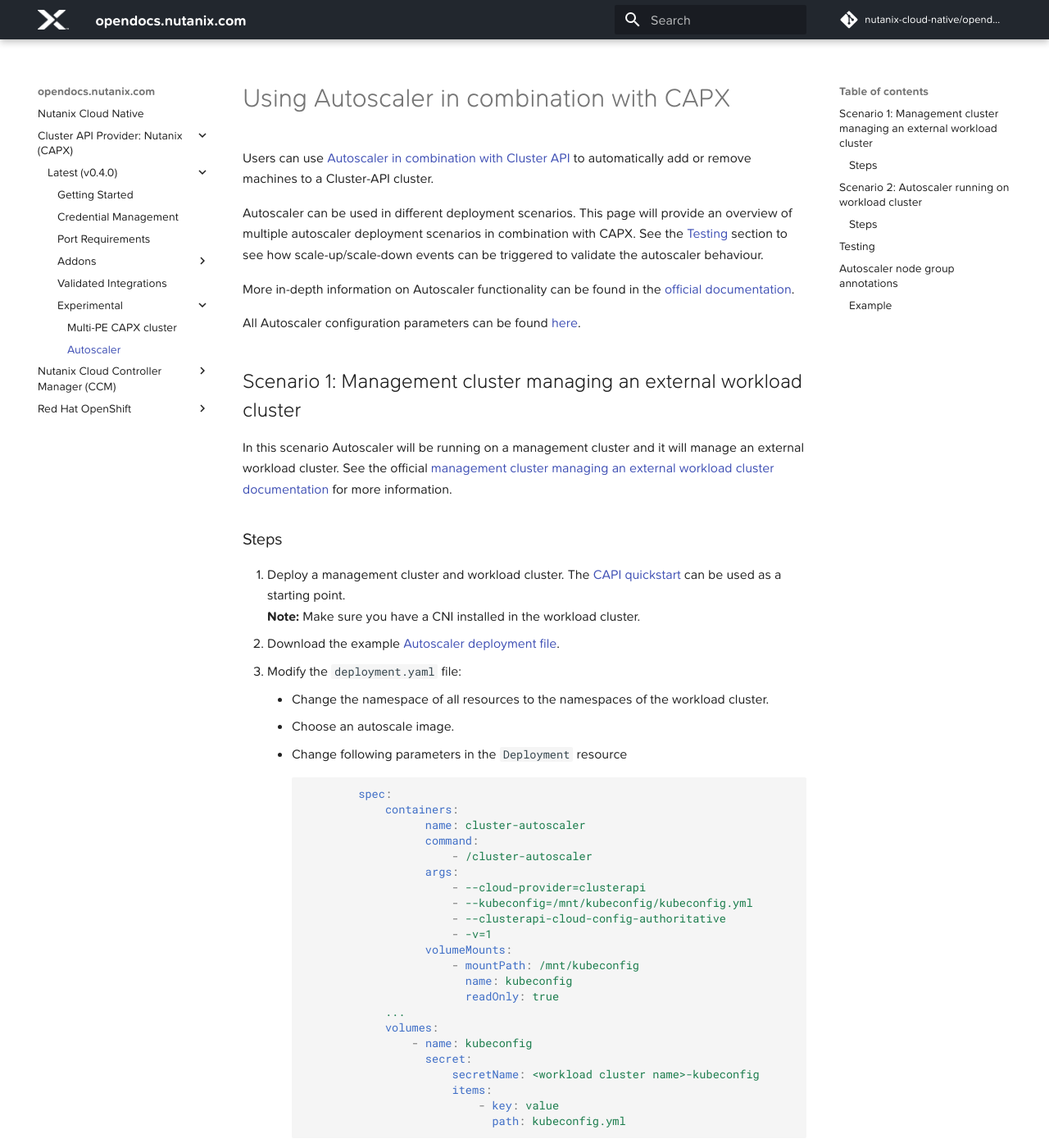
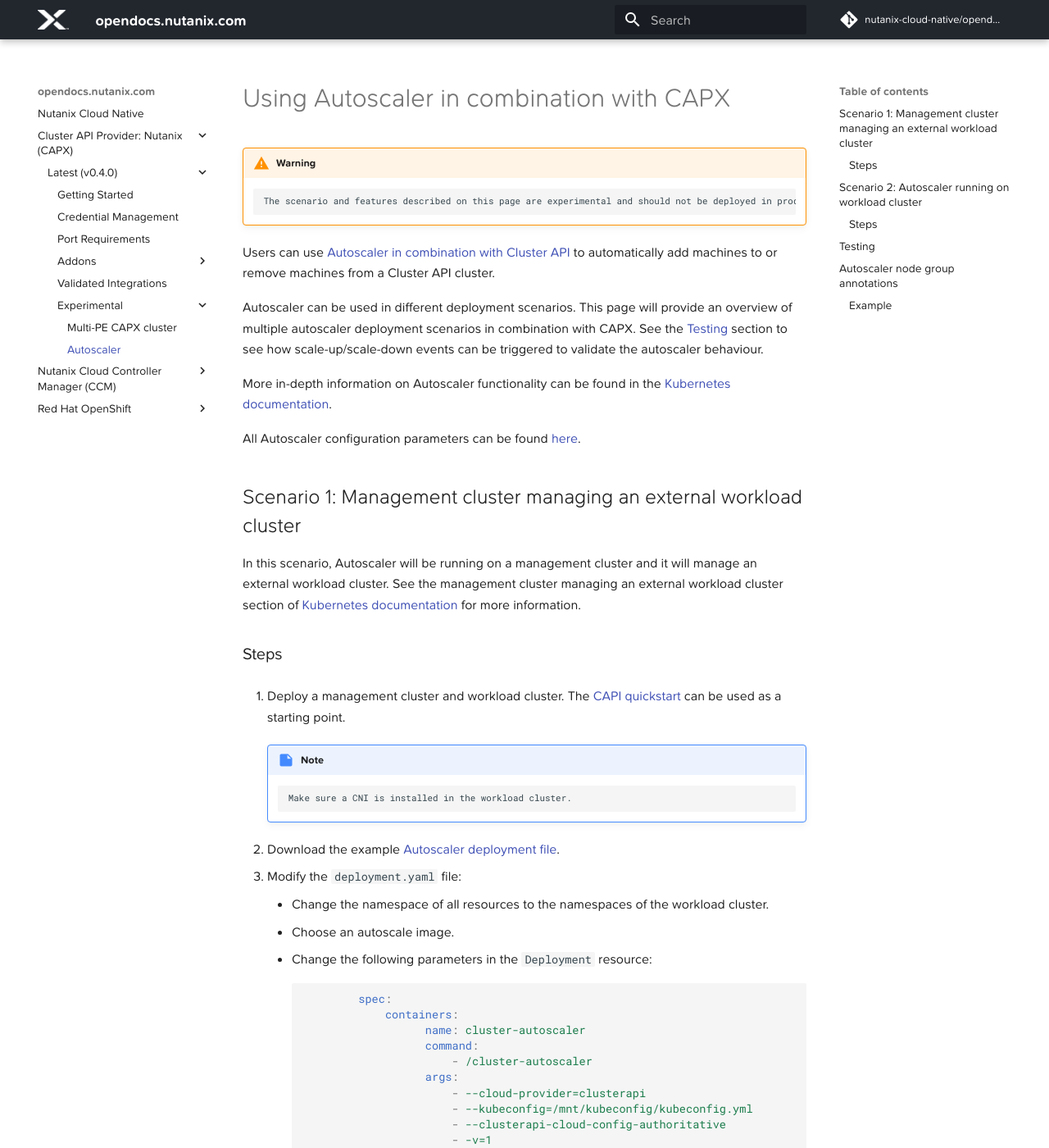
Before and after one commit to nutanix-cloud-native/opendocs, an MkDocs documentation site: the page built from docs/capx/latest/experimental/autoscaler.md, in a window 1280 px wide and 1400 px high. Shown: the whole window at 82% size. Built offline with MkDocs 1.6.1 and Material for MkDocs 9.7.7, drawn with Linux system fonts in a browser that asks for light colours; comment, search, counter and statistics services are not loaded; some of the changed text lies outside the part shown.

Commit message:
experimental feature styling

````diff
--- a/docs/capx/latest/experimental/autoscaler.md
+++ b/docs/capx/latest/experimental/autoscaler.md
@@ -1,25 +1,31 @@
 # Using Autoscaler in combination with CAPX
 
-Users can use [Autoscaler in combination with Cluster API](https://github.com/kubernetes/autoscaler/blob/master/cluster-autoscaler/cloudprovider/clusterapi/README.md) to automatically add or remove machines to a Cluster-API cluster.
+!!! warning
+        The scenario and features described on this page are experimental and should not be deployed in production environments.
+
+Users can use [Autoscaler in combination with Cluster API](https://github.com/kubernetes/autoscaler/blob/master/cluster-autoscaler/cloudprovider/clusterapi/README.md){target=_blank} to automatically add machines to or remove machines from a Cluster API cluster.
 
 Autoscaler can be used in different deployment scenarios. This page will provide an overview of multiple autoscaler deployment scenarios in combination with CAPX.
 See the [Testing](#testing) section to see how scale-up/scale-down events can be triggered to validate the autoscaler behaviour.
 
-More in-depth information on Autoscaler functionality can be found in the [official documentation](https://github.com/kubernetes/autoscaler/blob/master/cluster-autoscaler/cloudprovider/clusterapi/README.md).
+More in-depth information on Autoscaler functionality can be found in the [Kubernetes documentation](https://github.com/kubernetes/autoscaler/blob/master/cluster-autoscaler/cloudprovider/clusterapi/README.md){target=_blank}.
 
-All Autoscaler configuration parameters can be found [here](https://github.com/kubernetes/autoscaler/blob/master/cluster-autoscaler/FAQ.md#what-are-the-parameters-to-ca).
+All Autoscaler configuration parameters can be found [here](https://github.com/kubernetes/autoscaler/blob/master/cluster-autoscaler/FAQ.md#what-are-the-parameters-to-ca){target=_blank}.
 
 ## Scenario 1: Management cluster managing an external workload cluster
-In this scenario Autoscaler will be running on a management cluster and it will manage an external workload cluster. See the official [management cluster managing an external workload cluster documentation](https://github.com/kubernetes/autoscaler/blob/master/cluster-autoscaler/cloudprovider/clusterapi/README.md#autoscaler-running-in-management-cluster-using-service-account-credentials-with-separate-workload-cluster) for more information.
+In this scenario, Autoscaler will be running on a management cluster and it will manage an external workload cluster. See the management cluster managing an external workload cluster section of [Kubernetes documentation](https://github.com/kubernetes/autoscaler/blob/master/cluster-autoscaler/cloudprovider/clusterapi/README.md#autoscaler-running-in-management-cluster-using-service-account-credentials-with-separate-workload-cluster){target=_blank} for more information.
 
 ### Steps
-1. Deploy a management cluster and workload cluster. The [CAPI quickstart](https://cluster-api.sigs.k8s.io/user/quick-start.html) can be used as a starting point.<br>
-**Note:** Make sure you have a CNI installed in the workload cluster.
-4. Download the example [Autoscaler deployment file](https://github.com/kubernetes/autoscaler/blob/master/cluster-autoscaler/cloudprovider/clusterapi/examples/deployment.yaml).
+1. Deploy a management cluster and workload cluster. The [CAPI quickstart](https://cluster-api.sigs.k8s.io/user/quick-start.html){target=_blank} can be used as a starting point.
+
+    !!! note
+            Make sure a CNI is installed in the workload cluster.
+
+4. Download the example [Autoscaler deployment file](https://github.com/kubernetes/autoscaler/blob/master/cluster-autoscaler/cloudprovider/clusterapi/examples/deployment.yaml){target=_blank}.
 5. Modify the `deployment.yaml` file:
     - Change the namespace of all resources to the namespaces of the workload cluster.
     - Choose an autoscale image.
-    - Change following parameters in the `Deployment` resource
+    - Change the following parameters in the `Deployment` resource:
 ```YAML
         spec:
             containers:
@@ -82,12 +88,12 @@ kubectl create ns autoscaler
 ```bash
 kubectl apply -f deployment.yaml
 ```
-10. Add the [annotations](#autoscaler-node-group-annotations) to the workload cluster `MachineDeployment` resource
-11. Test Autoscaler. Go to the [Testing](#testing) section
+10. Add the [annotations](#autoscaler-node-group-annotations) to the workload cluster `MachineDeployment` resource.
+11. Test Autoscaler. Go to the [Testing](#testing) section.
 
 ## Testing
 
-1. Deploy an example Kubernetes application. For example the one used in the [Kubernetes HorizontalPodAutoscaler Walkthrough](https://kubernetes.io/docs/tasks/run-application/horizontal-pod-autoscale-walkthrough/).
+1. Deploy an example Kubernetes application. For example, the one used in the [Kubernetes HorizontalPodAutoscaler Walkthrough](https://kubernetes.io/docs/tasks/run-application/horizontal-pod-autoscale-walkthrough/).
 ```bash
 kubectl apply -f https://k8s.io/examples/application/php-apache.yaml
 ```
@@ -95,19 +101,22 @@ kubectl apply -f https://k8s.io/examples/application/php-apache.yaml
 ```
 kubectl scale deployment php-apache --replicas 100
 ```
-Decrease the amount of replicas of the application again to trigger a scale-down event.
-   <br>In case of issues check the logs of the Autoscaler pods
-3. After a while CAPX will add more machines. Refer to the [Autoscaler configuration parameters](https://github.com/kubernetes/autoscaler/blob/master/cluster-autoscaler/FAQ.md#what-are-the-parameters-to-ca) to tweak the behaviour and timeouts.
+3. Decrease the amount of replicas of the application again to trigger a scale-down event.
+
+    !!! note
+        In case of issues check the logs of the Autoscaler pods.
+
+4. After a while CAPX, will add more machines. Refer to the [Autoscaler configuration parameters](https://github.com/kubernetes/autoscaler/blob/master/cluster-autoscaler/FAQ.md#what-are-the-parameters-to-ca){target=_blank} to tweak the behaviour and timeouts.
 
 ## Autoscaler node group annotations
 Autoscaler uses following annotations to define the upper and lower boundries of the managed machines:
 
-|Annotation                                                 |Example value|Description                                  |
+|Annotation                                                 |Example Value|Description                                  |
 |-----------------------------------------------------------|-------------|---------------------------------------------|
 |cluster.x-k8s.io/cluster-api-autoscaler-node-group-max-size|5            |Maximum amount of machines in this node group|
 |cluster.x-k8s.io/cluster-api-autoscaler-node-group-min-size|1            |Minimum amount of machines in this node group|
 
-These annotations need to be applied to the `MachineDeployment` resources of a CAPX cluster.
+These annotations must be applied to the `MachineDeployment` resources of a CAPX cluster.
 
 ### Example
 ```YAML
````
Also changed, not shown: other parts of docs/capx/latest/experimental/autoscaler.md (+9 -9 lines), docs/capx/latest/experimental/capx_multi_pe.md (+17 -7 lines).
